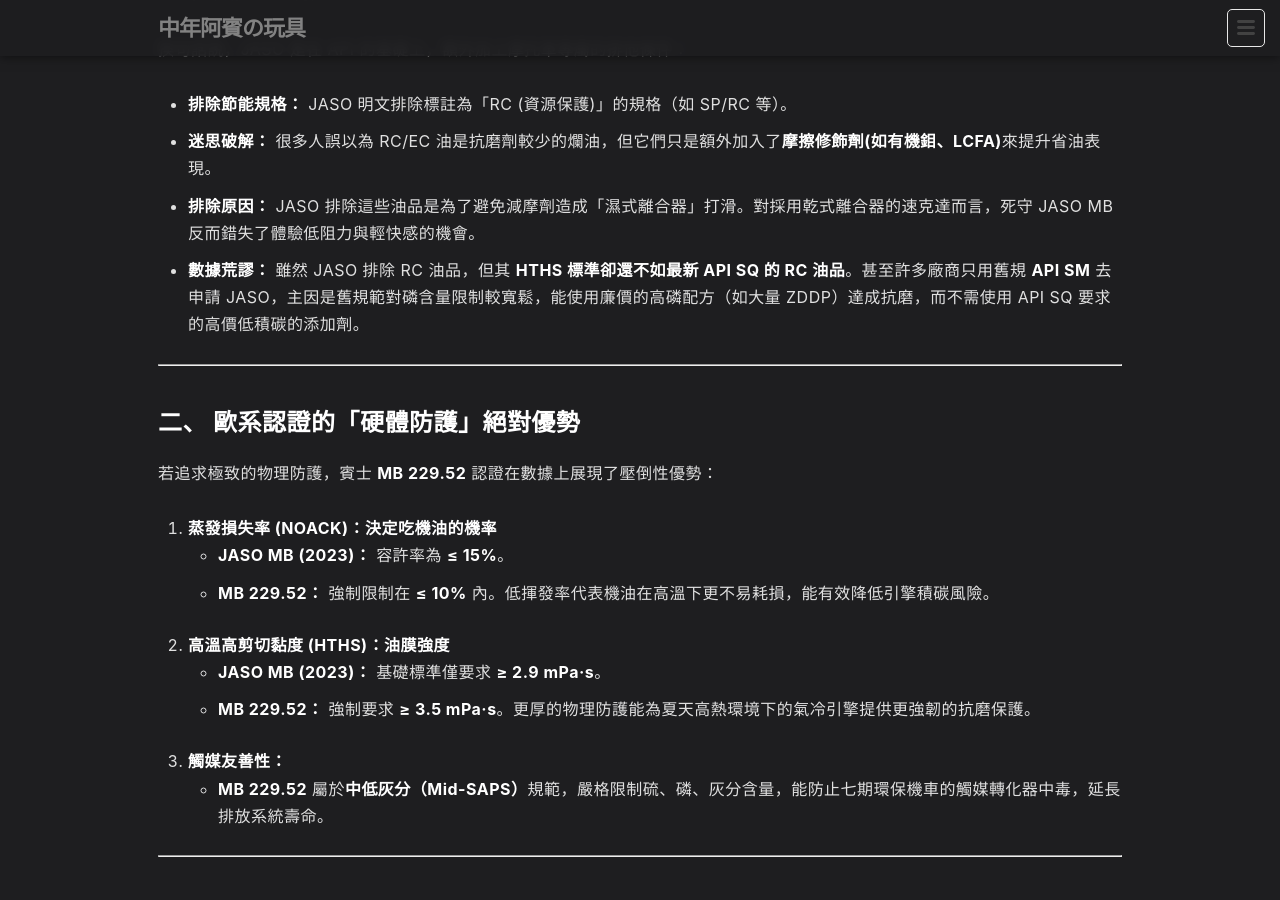
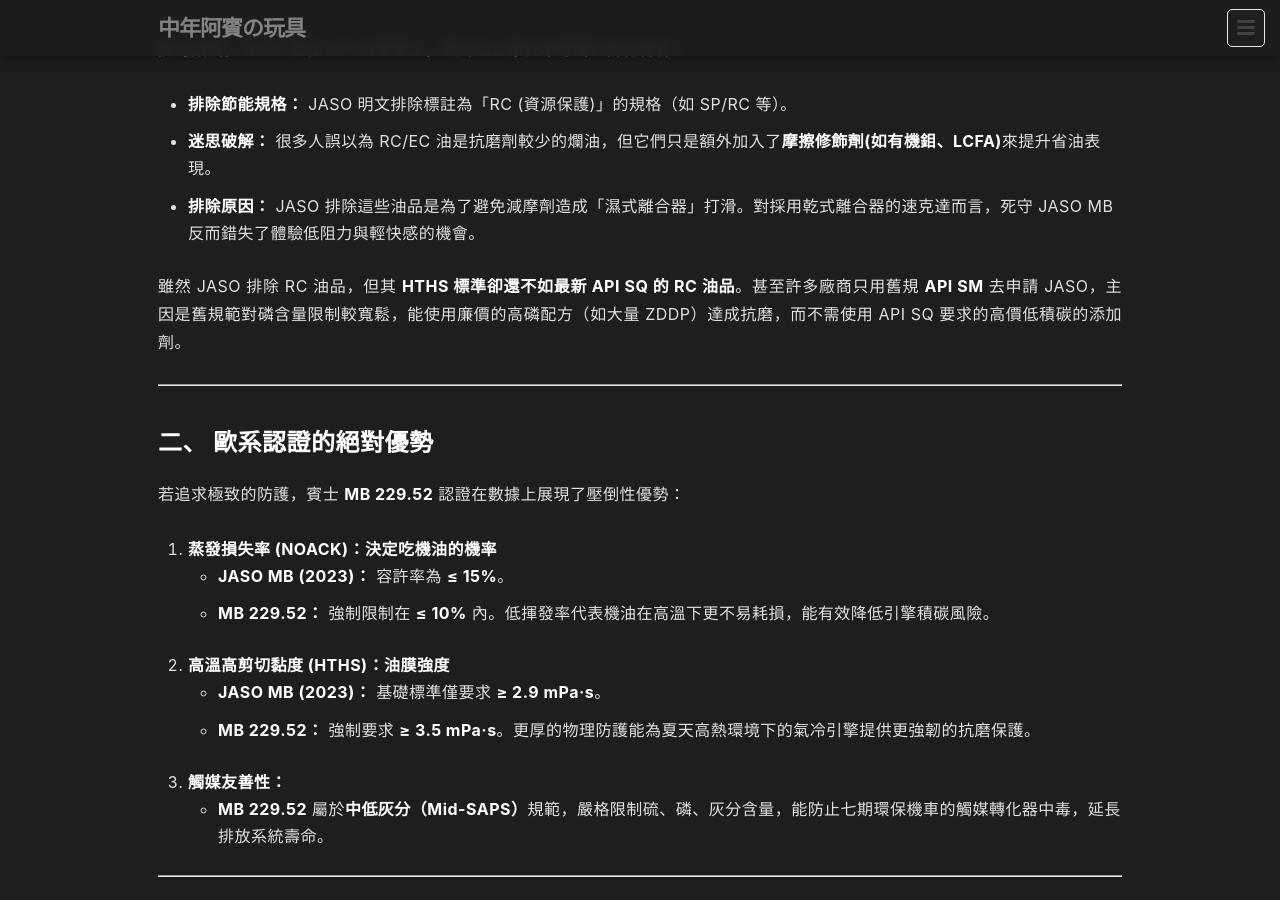
Before and after one commit to 1stbenz/1stbenz.github.io, a Jekyll site: the page built from _posts/zh/2026-05-03-api-vs-jaso-mb-comparison.md, in a window 1280 px wide and 900 px high, scrolled down 468 px. Built offline with Jekyll 4.4.1, drawn with Linux system fonts in a browser that asks for light colours; some of the changed text lies outside the part shown.

Commit message:
Update 2026-05-03-api-vs-jaso-mb-comparison.md

```diff
--- a/_posts/zh/2026-05-03-api-vs-jaso-mb-comparison.md
+++ b/_posts/zh/2026-05-03-api-vs-jaso-mb-comparison.md
@@ -37,13 +37,14 @@
 *   **排除節能規格：** JASO 明文排除標註為「RC (資源保護)」的規格（如 SP/RC 等）。
 *   **迷思破解：** 很多人誤以為 RC/EC 油是抗磨劑較少的爛油，但它們只是額外加入了**摩擦修飾劑(如有機鉬、LCFA)**來提升省油表現。
 *   **排除原因：** JASO 排除這些油品是為了避免減摩劑造成「濕式離合器」打滑。對採用乾式離合器的速克達而言，死守 JASO MB 反而錯失了體驗低阻力與輕快感的機會。
-*   **數據荒謬：** 雖然 JASO 排除 RC 油品，但其 **HTHS 標準卻還不如最新 API SQ 的 RC 油品**。甚至許多廠商只用舊規 **API SM** 去申請 JASO，主因是舊規範對磷含量限制較寬鬆，能使用廉價的高磷配方（如大量 ZDDP）達成抗磨，而不需使用 API SQ 要求的高價低積碳的添加劑。
+
+雖然 JASO 排除 RC 油品，但其 **HTHS 標準卻還不如最新 API SQ 的 RC 油品**。甚至許多廠商只用舊規 **API SM** 去申請 JASO，主因是舊規範對磷含量限制較寬鬆，能使用廉價的高磷配方（如大量 ZDDP）達成抗磨，而不需使用 API SQ 要求的高價低積碳的添加劑。
 
 ---
 
-## 二、 歐系認證的「硬體防護」絕對優勢
+## 二、 歐系認證的絕對優勢
 
-若追求極致的物理防護，賓士 **MB 229.52** 認證在數據上展現了壓倒性優勢：
+若追求極致的防護，賓士 **MB 229.52** 認證在數據上展現了壓倒性優勢：
 
 1.  **蒸發損失率 (NOACK)：決定吃機油的機率**
     *   **JASO MB (2023)：** 容許率為 **≤ 15%**。
```
Also changed, not shown: other parts of _posts/zh/2026-05-03-api-vs-jaso-mb-comparison.md (+1 -1 lines).
